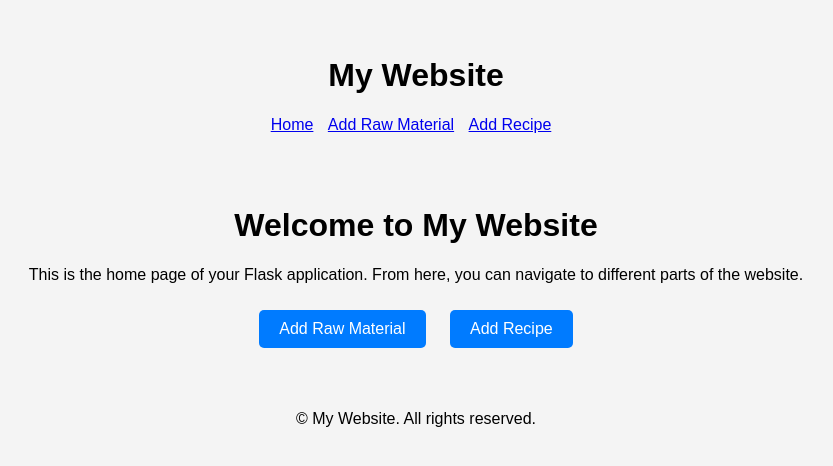
After one commit to CamilleYv/ValentinWebBasedDatabase, a Flask app: page / in a window 1280 px wide. The commit adds this page. Shown: the top 466 px of the page, without its empty margins (224-1057 px from the left). Run offline with Flask 2, Linux system fonts and the light colour scheme.

Commit message:
Add template folder and update index.html

```diff
--- a/app.py
+++ b/app.py
@@ -1,5 +1,5 @@
 from flask import Flask, render_template
-app = Flask(__name__)
+app = Flask(__name__,template_folder='templates')
 
 @app.route('/')
 def index():
--- a/app/static/css/style.css
+++ b/app/static/css/style.css
@@ -82,3 +82,23 @@ button[type="submit"]:hover,
 button[type="button"]:hover {
     background-color: #0056b3;
 }
+
+.container {
+    text-align: center;
+    padding: 20px;
+}
+
+.links a.btn {
+    display: inline-block;
+    background-color: #007bff;
+    color: white;
+    padding: 10px 20px;
+    margin: 10px;
+    border-radius: 5px;
+    text-decoration: none;
+    transition: background-color 0.3s ease;
+}
+
+.links a.btn:hover {
+    background-color: #0056b3;
+}
--- /dev/null
+++ b/app/templates/index.html
@@ -0,0 +1,14 @@
+{% extends "base.html" %}
+
+{% block title %}Home Page{% endblock %}
+
+{% block content %}
+<div class="container">
+    <h1>Welcome to My Website</h1>
+    <p>This is the home page of your Flask application. From here, you can navigate to different parts of the website.</p>
+    <div class="links">
+        <a href="{{ url_for('add_raw_material') }}" class="btn">Add Raw Material</a>
+        <a href="{{ url_for('add_recipe') }}" class="btn">Add Recipe</a>
+    </div>
+</div>
+{% endblock %}
```
